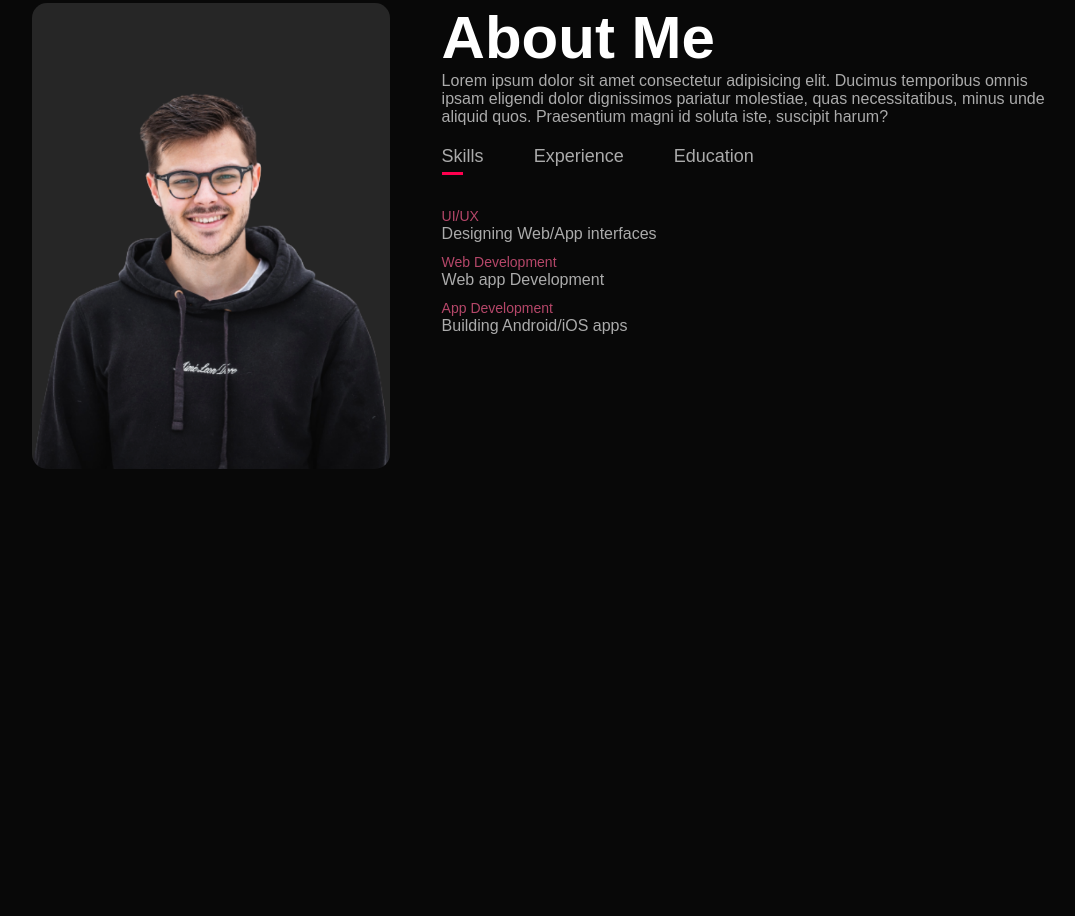
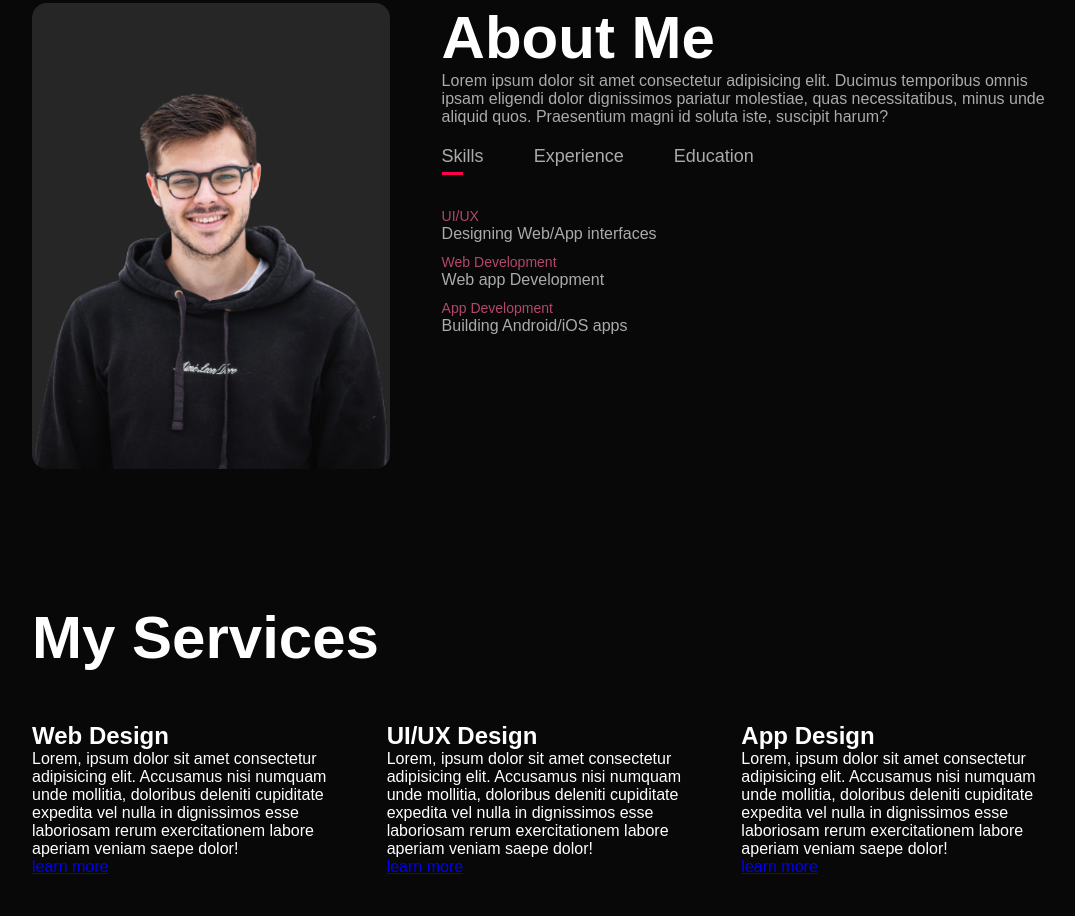
Before and after one commit to Tracer786/Portfolio, a plain HTML site: page index.html in a window 1280 px wide. Shown: the part 887-1803 px from the top of the page, without its empty margins (96-1171 px from the left). Before the commit the page ends 1450 px from the top, so only its background shows below. Drawn offline with Linux system fonts and the light colour scheme.

```diff
--- a/index.html
+++ b/index.html
@@ -6,6 +6,10 @@
     <meta name="viewport" content="width=device-width, initial-scale=1.0">
     <title>Personal Portfolio Website</title>
     <link rel="stylesheet" href="style.css">
+
+    <script src="https://kit.fontawesome.com/b32052df2f.js" crossorigin="anonymous"></script>
+    <!-- we get the above script line from the font awesome website -->
+
 </head>
 <body>
     <div id="header">
@@ -69,7 +73,29 @@
             </div>
         </div>
     </div>
-
+<!-- ---------services--------- -->
+<div id="services">
+    <div class="container">
+        <h1 class="sub-title">My Services</h1>
+        <div class="services-list">
+            <div>
+                <h2>Web Design</h2>
+                <p>Lorem, ipsum dolor sit amet consectetur adipisicing elit. Accusamus nisi numquam unde mollitia, doloribus deleniti cupiditate expedita vel nulla in dignissimos esse laboriosam rerum exercitationem labore aperiam veniam saepe dolor!</p>
+                <a href="#">learn more</a>
+            </div>
+            <div>
+                <h2>UI/UX Design</h2>
+                <p>Lorem, ipsum dolor sit amet consectetur adipisicing elit. Accusamus nisi numquam unde mollitia, doloribus deleniti cupiditate expedita vel nulla in dignissimos esse laboriosam rerum exercitationem labore aperiam veniam saepe dolor!</p>
+                <a href="#">learn more</a>
+            </div>
+            <div>
+                <h2>App Design</h2>
+                <p>Lorem, ipsum dolor sit amet consectetur adipisicing elit. Accusamus nisi numquam unde mollitia, doloribus deleniti cupiditate expedita vel nulla in dignissimos esse laboriosam rerum exercitationem labore aperiam veniam saepe dolor!</p>
+                <a href="#">learn more</a>
+            </div>
+        </div>
+    </div>
+</div>
 <script>
     var tablinks = document.getElementsByClassName("tab-links");
     var tabcontents = document.getElementsByClassName("tab-contents");
--- a/style.css
+++ b/style.css
@@ -127,3 +127,13 @@
 .tab-contents.active-tab{
     display: block;
 }
+/* -----------services----------    */
+#services{
+    padding: 30px 0;
+}
+.services-list{
+    display: grid;
+    grid-template-columns: repeat(auto-fit, minmax(250px,1fr));;
+    grid-gap: 40px;
+    margin-top: 50px;
+}
```
